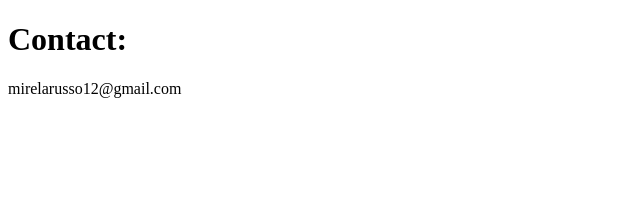
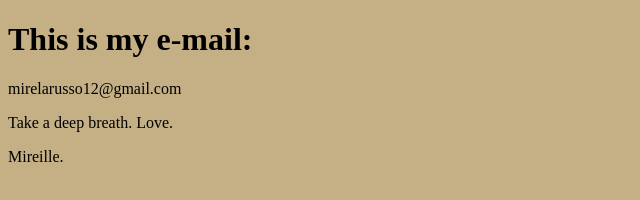
Before and after one commit to mirelarusso/Contact-e-mail, a plain HTML site: page index.html in a window 1280 px wide. Shown: the whole page, without its empty margins (0-640 px from the left). Drawn offline with Linux system fonts and the light colour scheme.

Commit message:
Update index.html

```diff
--- a/index.html
+++ b/index.html
@@ -1,14 +1,11 @@
-<!DOCTYPE html>
-<html lang="en">
-<head>
-	<meta charset="utf-8">
-	<title>Email</title>
+ <!DOCTYPE html>
+  <html>
 
-	<link rel="stylesheet" media="screen" href="style.css">
-  <body>
-  <h1>Contact:</h1>
+  <body style="background-color:rgb(197, 176, 134);">
+
+  <h1>This is my e-mail:</h1>
   <p>mirelarusso12@gmail.com</p>
-	  <body style="background-color: FFF8DC;">
+  <p>Take a deep breath. Love. </p>
+      <p>Mireille.</p>
   </body>
-  </head>
   </html>
```
